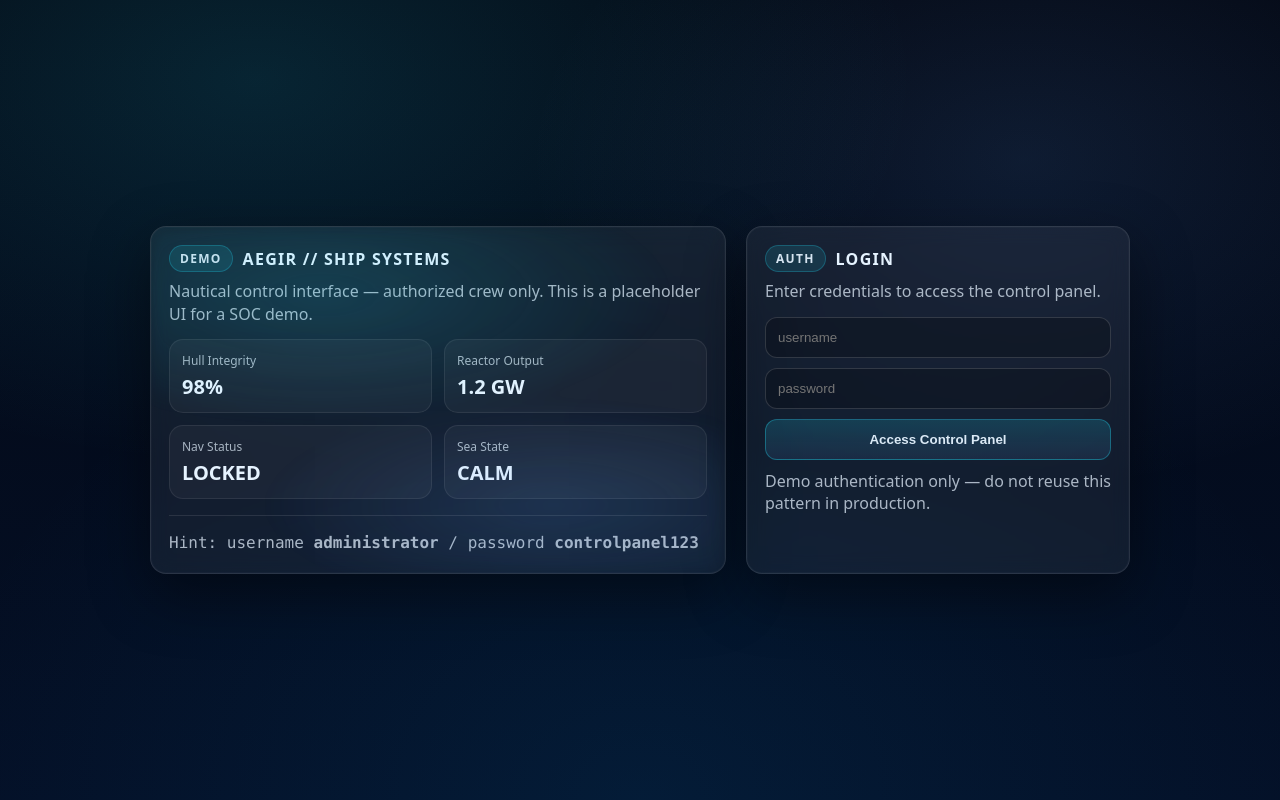
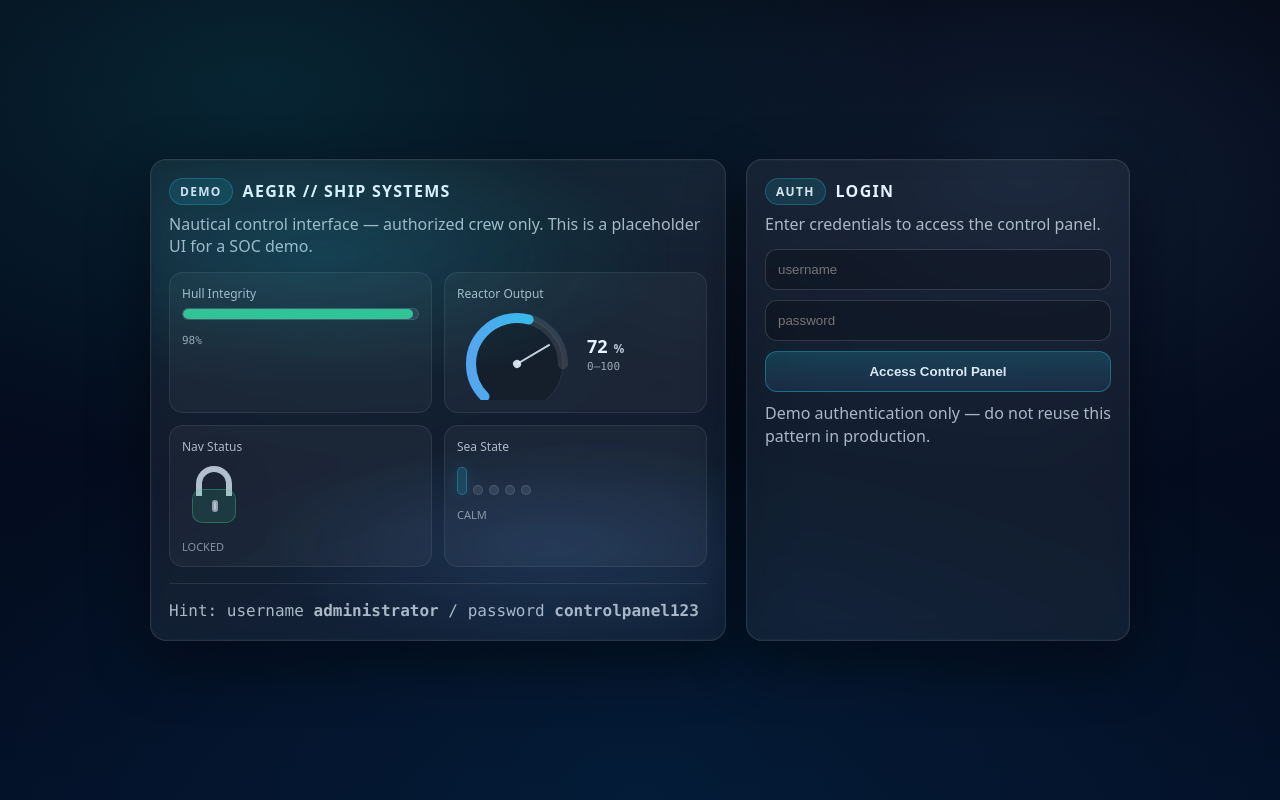
Before and after one commit to ErikVabu-Personal/aisoc-lab, a Next.js app in the folder ship-control-panel/: page /login in a window 1280 px wide. Built offline with nearby package versions, Linux system fonts and the light colour scheme.

Commit message:
feat(ship-control-panel): add visual instruments to login metrics

```diff
--- /dev/null
+++ b/ship-control-panel/app/components/Instruments.tsx
@@ -0,0 +1,139 @@
+import React from 'react';
+
+export function Gauge({
+  label,
+  value,
+  min = 0,
+  max = 100,
+  unit,
+}: {
+  label: string;
+  value: number;
+  min?: number;
+  max?: number;
+  unit?: string;
+}) {
+  const clamped = Math.max(min, Math.min(max, value));
+  const pct = (clamped - min) / (max - min);
+  const start = -225;
+  const sweep = 270;
+  const angle = start + sweep * pct;
+
+  const R = 46;
+  const C = 2 * Math.PI * R;
+  const arcPct = 0.75; // 270deg of 360
+  const arcLen = C * arcPct;
+  const dash = arcLen * pct;
+
+  return (
+    <div className="inst">
+      <div className="instLabel">{label}</div>
+      <div className="gWrap">
+        <svg width="120" height="92" viewBox="0 0 120 92" aria-hidden>
+          <defs>
+            <linearGradient id="g" x1="0" y1="0" x2="1" y2="1">
+              <stop offset="0" stopColor="rgba(34,211,238,0.95)" />
+              <stop offset="1" stopColor="rgba(96,165,250,0.95)" />
+            </linearGradient>
+          </defs>
+          <g transform="translate(60,56)">
+            <circle r={R} fill="rgba(0,0,0,0.22)" stroke="rgba(255,255,255,0.08)" strokeWidth="1" />
+
+            {/* track */}
+            <circle
+              r={R}
+              fill="none"
+              stroke="rgba(255,255,255,0.10)"
+              strokeWidth="10"
+              strokeLinecap="round"
+              strokeDasharray={`${arcLen} ${C}`}
+              strokeDashoffset={C * 0.125}
+              transform="rotate(135)"
+            />
+
+            {/* value */}
+            <circle
+              r={R}
+              fill="none"
+              stroke="url(#g)"
+              strokeWidth="10"
+              strokeLinecap="round"
+              strokeDasharray={`${dash} ${C}`}
+              strokeDashoffset={C * 0.125}
+              transform="rotate(135)"
+            />
+
+            {/* needle */}
+            <g transform={`rotate(${angle})`}>
+              <line x1="0" y1="0" x2={R - 8} y2="0" stroke="rgba(230,243,255,0.85)" strokeWidth="2" />
+              <circle r="4" fill="rgba(230,243,255,0.9)" />
+            </g>
+          </g>
+        </svg>
+        <div className="gValue">
+          <div className="gNum">
+            {clamped.toFixed(0)}
+            {unit ? <span className="gUnit">{unit}</span> : null}
+          </div>
+          <div className="gSub mono">{min}–{max}</div>
+        </div>
+      </div>
+    </div>
+  );
+}
+
+export function LockStatus({ label, locked }: { label: string; locked: boolean }) {
+  return (
+    <div className="inst">
+      <div className="instLabel">{label}</div>
+      <div className={locked ? 'lock locked' : 'lock unlocked'}>
+        <div className="shackle" />
+        <div className="body">
+          <div className="keyhole" />
+        </div>
+      </div>
+      <div className="gSub" style={{ marginTop: 6, opacity: 0.85 }}>
+        {locked ? 'LOCKED' : 'UNLOCKED'}
+      </div>
+    </div>
+  );
+}
+
+export function BarMeter({
+  label,
+  value,
+  max = 100,
+}: {
+  label: string;
+  value: number;
+  max?: number;
+}) {
+  const pct = Math.max(0, Math.min(1, value / max));
+  const color = pct > 0.85 ? 'rgba(52,211,153,0.9)' : pct > 0.6 ? 'rgba(34,211,238,0.9)' : 'rgba(251,113,133,0.9)';
+  return (
+    <div className="inst">
+      <div className="instLabel">{label}</div>
+      <div className="bar">
+        <div className="barFill" style={{ width: `${pct * 100}%`, background: color }} />
+      </div>
+      <div className="gSub" style={{ marginTop: 6 }}>
+        <span className="mono">{Math.round(value)}%</span>
+      </div>
+    </div>
+  );
+}
+
+export function SeaState({ label, level }: { label: string; level: 'CALM' | 'MODERATE' | 'ROUGH' }) {
+  const n = level === 'CALM' ? 1 : level === 'MODERATE' ? 3 : 5;
+  return (
+    <div className="inst">
+      <div className="instLabel">{label}</div>
+      <div className="waves" aria-hidden>
+        {Array.from({ length: 5 }).map((_, i) => (
+          <div key={i} className={i < n ? 'wave on' : 'wave'} />
+        ))}
+      </div>
+      <div className="gSub" style={{ marginTop: 6, opacity: 0.85 }}>{level}</div>
+    </div>
+  );
+}
--- a/ship-control-panel/app/globals.css
+++ b/ship-control-panel/app/globals.css
@@ -115,6 +115,29 @@ a{color:inherit}
 .kpiLabel{color: rgba(230,243,255,0.7); font-size:12px}
 .kpiValue{font-size:20px; font-weight:800; margin-top:4px}
 
+/* Instruments */
+.inst{display:flex; flex-direction:column; gap:6px}
+.instLabel{color: rgba(230,243,255,0.72); font-size:12px}
+.gWrap{display:flex; align-items:center; gap:10px}
+.gValue{display:flex; flex-direction:column; gap:2px}
+.gNum{font-size:18px; font-weight:900}
+.gUnit{font-size:12px; opacity:0.75; margin-left:6px}
+.gSub{color: rgba(230,243,255,0.62); font-size:11px}
+
+.bar{height:12px; border-radius:999px; background: rgba(255,255,255,0.08); overflow:hidden; border:1px solid rgba(255,255,255,0.12)}
+.barFill{height:100%; border-radius:999px; box-shadow: 0 0 18px rgba(34,211,238,0.20)}
+
+.lock{width:64px; height:64px; position:relative; margin-top:2px; filter: drop-shadow(0 10px 22px rgba(0,0,0,0.35));}
+.lock .shackle{position:absolute; left:14px; top:3px; width:36px; height:30px; border:6px solid rgba(230,243,255,0.75); border-bottom:none; border-radius:18px 18px 0 0;}
+.lock.unlocked .shackle{transform: rotate(-18deg) translateX(-6px); transform-origin: left bottom;}
+.lock .body{position:absolute; left:10px; top:26px; width:44px; height:34px; border-radius:10px; background: rgba(34,211,238,0.14); border:1px solid rgba(34,211,238,0.32);}
+.lock.locked .body{background: rgba(52,211,153,0.12); border-color: rgba(52,211,153,0.35);}
+.lock .keyhole{position:absolute; left:19px; top:10px; width:6px; height:12px; border-radius:3px; background: rgba(230,243,255,0.75); box-shadow: 0 0 0 2px rgba(0,0,0,0.18) inset;}
+
+.waves{display:flex; gap:6px; align-items:flex-end; height:34px}
+.wave{width:10px; height:10px; border-radius:6px; background: rgba(255,255,255,0.10); border:1px solid rgba(255,255,255,0.12)}
+.wave.on{height:28px; background: rgba(34,211,238,0.16); border-color: rgba(34,211,238,0.30); box-shadow: 0 0 18px rgba(34,211,238,0.14)}
+
 .hr{
   height:1px;
   background: rgba(255,255,255,0.10);
--- a/ship-control-panel/app/login/page.tsx
+++ b/ship-control-panel/app/login/page.tsx
@@ -1,4 +1,5 @@
 import { loginAction } from './actions';
+import { BarMeter, Gauge, LockStatus, SeaState } from '../components/Instruments';
 
 export default async function LoginPage({
   searchParams,
@@ -22,20 +23,16 @@ export default async function LoginPage({
 
           <div className="grid">
             <div className="kpi">
-              <div className="kpiLabel">Hull Integrity</div>
-              <div className="kpiValue">98%</div>
+              <BarMeter label="Hull Integrity" value={98} />
             </div>
             <div className="kpi">
-              <div className="kpiLabel">Reactor Output</div>
-              <div className="kpiValue">1.2 GW</div>
+              <Gauge label="Reactor Output" value={72} min={0} max={100} unit="%" />
             </div>
             <div className="kpi">
-              <div className="kpiLabel">Nav Status</div>
-              <div className="kpiValue">LOCKED</div>
+              <LockStatus label="Nav Status" locked={true} />
             </div>
             <div className="kpi">
-              <div className="kpiLabel">Sea State</div>
-              <div className="kpiValue">CALM</div>
+              <SeaState label="Sea State" level="CALM" />
             </div>
           </div>
 
```
